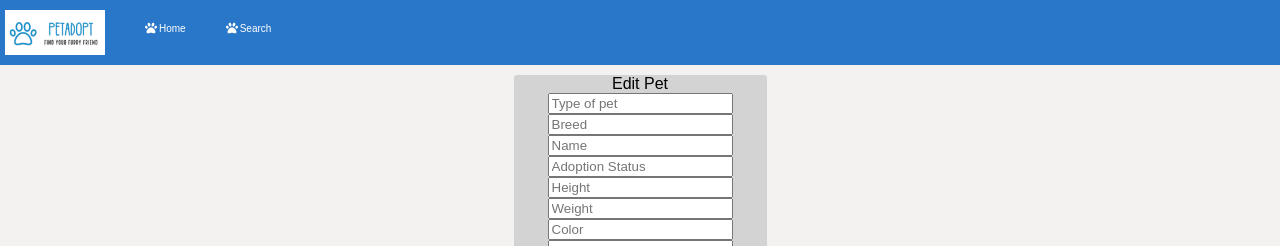
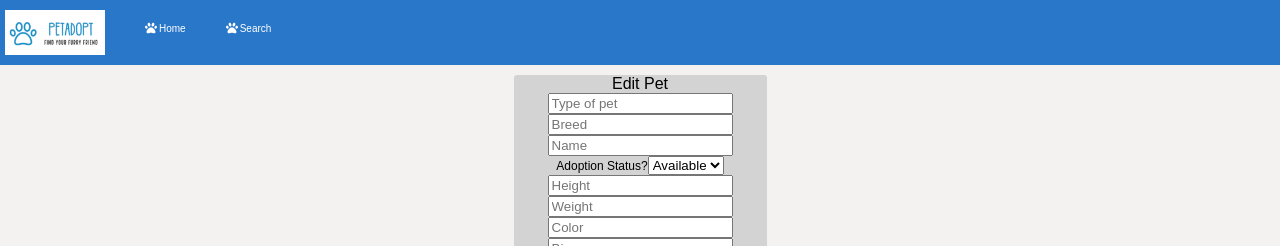
Before and after one commit to carlymalatskey/pet-all, a React (Create React App) app: page /editPet/1 in a window 1280 px wide. Shown: the top 246 px of the page. Built offline with nearby package versions, Linux system fonts and the light colour scheme; no server answers.

Commit message:
add select form to adoptionstatus for add/edit pet

```diff
--- a/src/components/Admin/AddPetForm.js
+++ b/src/components/Admin/AddPetForm.js
@@ -76,14 +76,6 @@ class AddPetForm extends React.Component {
                 }
               })
               break;
-            case constants.animalInputTypes.ADOPTION_STATUS:
-              this.setState({
-                  newPet: {
-                    ...this.state.newPet,
-                    adoptionStatus: event.target.value
-                  }
-              })
-              break;
             case constants.animalInputTypes.NAME:
                 this.setState({
                     newPet: {
@@ -119,6 +111,15 @@ class AddPetForm extends React.Component {
             default:
               break;
           }
+        }
+
+        handleAdoptionStatusInput(event) {
+          this.setState({
+            newPet: {
+              ...this.state.newPet,
+              adoptionStatus: event.target.value
+            }
+          })
         }
 
       handleAddPetSubmit = async (event) => {
@@ -184,12 +185,12 @@ class AddPetForm extends React.Component {
                             value={this.state.newPet.name}/>
             </Form.Group>
             <Form.Group>
-            {/*TODO: change type to select Available/Fostered/Adopted */}
-              <Form.Control type="text"
-                            placeholder="Adoption Status"
-                            className="pet-info-section"
-                            onChange={(event) => this.onInputChange(event, constants.animalInputTypes.ADOPTION_STATUS)}
-                            value={this.state.newPet.adoptionStatus}/>
+                <Form.Label className="sub-heading" >Adoption Status?</Form.Label>
+                  <Form.Control as="select" onChange={(event) => this.handleAdoptionStatusInput(event)}>
+                      <option value={constants.adoptionStatusTypes.AVAILABLE}>Available</option>
+                      <option value={constants.adoptionStatusTypes.FOSTERED}>Fostered</option>
+                      <option value={constants.adoptionStatusTypes.ADOPTED}>Adopted</option>
+                  </Form.Control>
             </Form.Group>
             <Form.Group>
               <Form.Control type="number"
--- a/src/components/Admin/EditPetForm/EditPetForm.js
+++ b/src/components/Admin/EditPetForm/EditPetForm.js
@@ -12,8 +12,6 @@ class EditPetForm extends React.Component {
             updatePicture: undefined
         }
     }
-
-
     async componentDidMount() {
         let petId = this.props.match.params.id;
         let response = await api.pet.getPetById(petId);
@@ -114,6 +112,7 @@ class EditPetForm extends React.Component {
     }
 
     handleUpdatedPet = async (event) => {
+        let petId = this.props.match.params.id;
         event.preventDefault();
         try {
             let data = new FormData()
@@ -123,7 +122,7 @@ class EditPetForm extends React.Component {
             Object.keys(this.state.updatedPet).forEach(key => {
                 data.append(key, this.state.updatedPet[key]);
             })
-            let response = await api.pet.updatePet(data);
+            let response = await api.pet.updatePet(petId, data);
             if (response.data.status === "success") {
                 alert("Successfully updated pet profile");
                 window.location.reload();
@@ -165,12 +164,12 @@ class EditPetForm extends React.Component {
                             value={this.state.updatedPet.name}/>
             </Form.Group>
             <Form.Group>
-            {/*TODO: change type to select Available/Fostered/Adopted */}
-              <Form.Control type="text"
-                            placeholder="Adoption Status"
-                            className="pet-info-section"
-                            onChange={(event) => this.onInputChange(event, constants.animalInputTypes.ADOPTION_STATUS)}
-                            value={this.state.updatedPet.adoptionStatus}/>
+                <Form.Label className="sub-heading" >Adoption Status?</Form.Label>
+                    <Form.Control as="select" onChange={(event) => this.onInputChange(event, constants.animalInputTypes.ADOPTION_STATUS)}>
+                        <option value={constants.adoptionStatusTypes.AVAILABLE}>Available</option>
+                        <option value={constants.adoptionStatusTypes.FOSTERED}>Fostered</option>
+                        <option value={constants.adoptionStatusTypes.ADOPTED}>Adopted</option>
+                    </Form.Control>
             </Form.Group>
             <Form.Group>
               <Form.Control type="number"
```
